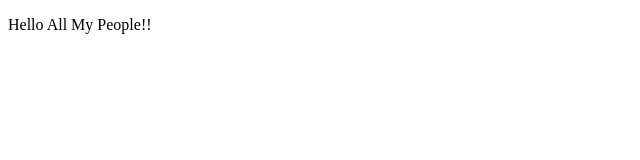
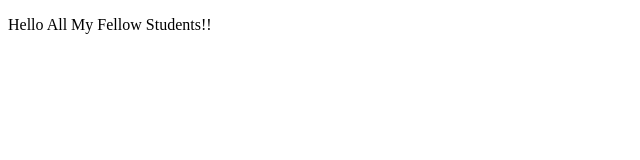
Before and after one commit to tsiemer/workingGit, a plain HTML site: page index.html in a window 1280 px wide. Shown: the full height of the page, 0-640 px from the left. Drawn offline with Linux system fonts and the light colour scheme.

Commit message:
Update index.html

```diff
--- a/index.html
+++ b/index.html
@@ -8,7 +8,8 @@
 		Hello
 		All
 		My
-		People!!
+		Fellow
+		Students!!
 	</p>
 </body>
 </html>
```
